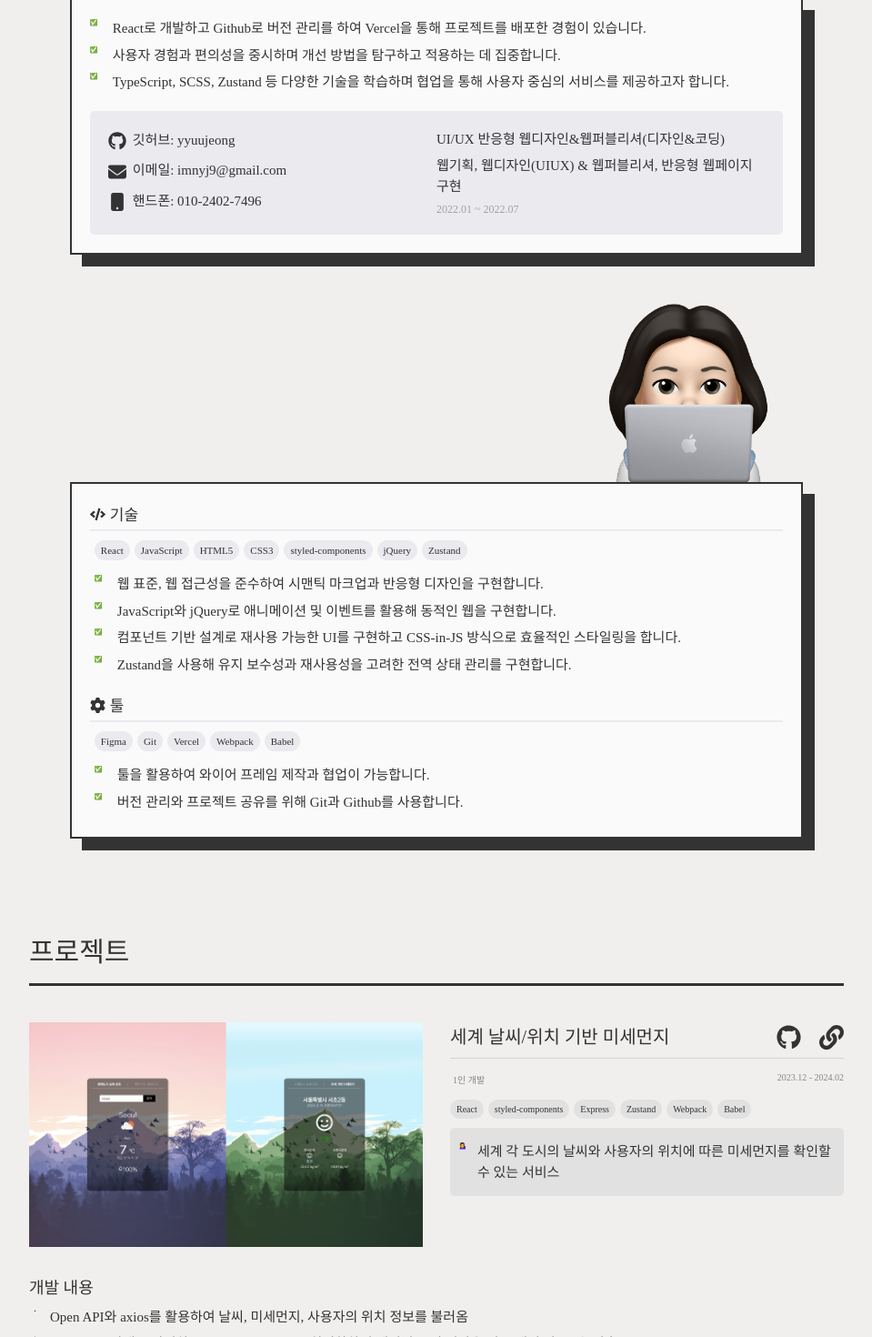
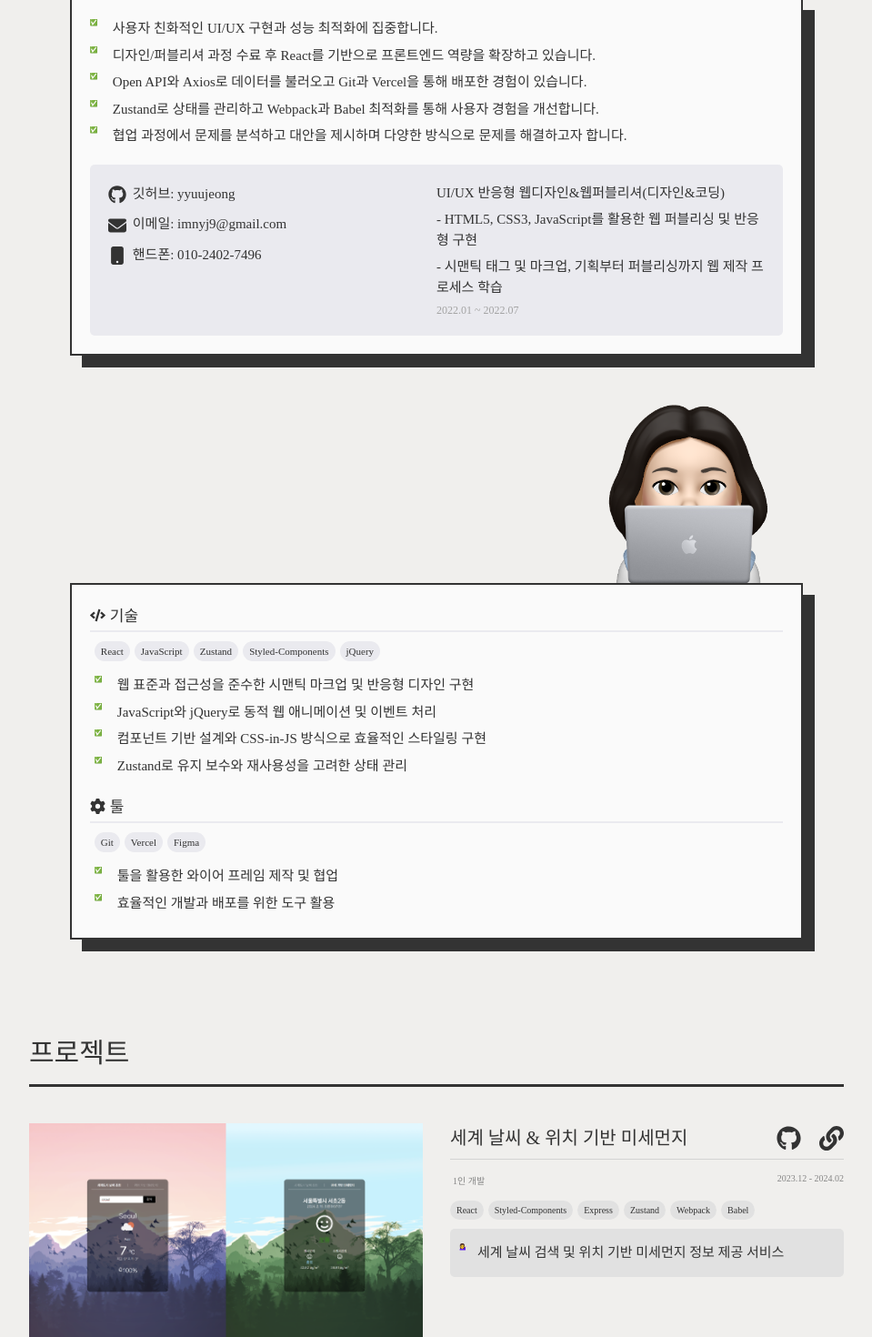
Before and after one commit to yyuujeong/my-portfolio, a React (Create React App) app: page / in a window 1280 px wide. Shown: the part 1200-2670 px from the top of the page at 91% size, without its empty margins (160-1119 px from the left). Built offline with nearby package versions, Linux system fonts and the light colour scheme; a web font is replaced by a local one.

Commit message:
upgrade React

```diff
--- a/src/components/AboutSkill.js
+++ b/src/components/AboutSkill.js
@@ -19,13 +19,18 @@ const AboutSkill = () => {
         <div className={styles.about_wrapper}>
           <ul className={styles.profile_sentence}>
             <li>
-            React로 개발하고 Github로 버전 관리를 하여 Vercel을 통해 프로젝트를 배포한 경험이 있습니다.
+            사용자 친화적인 UI/UX 구현과 성능 최적화에 집중합니다.
             </li>
             <li>
-            사용자 경험과 편의성을 중시하며 개선 방법을 탐구하고 적용하는 데 집중합니다.
+            디자인/퍼블리셔 과정 수료 후 React를 기반으로 프론트엔드 역량을 확장하고 있습니다.
             </li>
             <li>
-            TypeScript, SCSS, Zustand 등 다양한 기술을 학습하며 협업을 통해 사용자 중심의 서비스를 제공하고자 합니다.
+            Open API와 Axios로 데이터를 불러오고 Git과 Vercel을 통해 배포한 경험이 있습니다.
+            </li>
+            <li>
+            Zustand로 상태를 관리하고 Webpack과 Babel 최적화를 통해 사용자 경험을 개선합니다.
+            </li>
+            <li>협업 과정에서 문제를 분석하고 대안을 제시하며 다양한 방식으로 문제를 해결하고자 합니다.
             </li>
           </ul>
           <div className={styles.profile_text}>
@@ -47,8 +52,10 @@ const AboutSkill = () => {
                 UI/UX 반응형 웹디자인&웹퍼블리셔{"("}디자인&코딩{")"}
               </li>
               <li className={styles.details_right}>
-                웹기획, 웹디자인{"("}UIUX{")"} & 웹퍼블리셔, 반응형 웹페이지
-                구현
+              - HTML5, CSS3, JavaScript를 활용한 웹 퍼블리싱 및 반응형 구현
+              </li>
+              <li className={styles.details_right}>
+              - 시맨틱 태그 및 마크업, 기획부터 퍼블리싱까지 웹 제작 프로세스 학습
               </li>
               <li className={styles.date}>2022.01 ~ 2022.07</li>
             </ul>
--- a/src/components/Intro.js
+++ b/src/components/Intro.js
@@ -12,17 +12,17 @@ const Intro = () => {
         <Web width="100%" height="100vh" className={styles.svg} />
         <ul className={styles.intro_title}>
           <li className={styles.intro_title_line}>
-            <strong>인터랙티브한 </strong>
+            <strong>사용자 경험과</strong>
           </li>
           <li className={styles.intro_title_line}>
-            <strong>서비스를 추구하는 </strong>
+            <strong>성장에 진심인 개발자</strong>
           </li>
           <li className={styles.intro_title_line}>
             <p>나유정입니다.</p>
           </li>
         </ul>
         <div className={styles.intro_resume_btn}>
-          <a href="https://even-cowl-554.notion.site/8894c12eaf9a41bcbb33221d0ef366e5?pvs=4" target="_blank">
+          <a href="https://even-cowl-554.notion.site/8894c12eaf9a41bcbb33221d0ef366e5" target="_blank">
             이력서
           </a>
         </div>
--- a/src/datastorage/basic.js
+++ b/src/datastorage/basic.js
@@ -9,22 +9,20 @@ export const skillTools = [
     skills: [
       "React",
       "JavaScript",
-      "HTML5",
-      "CSS3",
-      "styled-components",
+      "Zustand",
+      "Styled-Components",
       "jQuery",
-      "Zustand",
     ],
-    tools: ["Figma", "Git", "Vercel", "Webpack", "Babel"],
+    tools: ["Git", "Vercel", "Figma"],
     skilldescs: [
-      "웹 표준, 웹 접근성을 준수하여 시맨틱 마크업과 반응형 디자인을 구현합니다.",
-      "JavaScript와 jQuery로 애니메이션 및 이벤트를 활용해 동적인 웹을 구현합니다.",
-      "컴포넌트 기반 설계로 재사용 가능한 UI를 구현하고 CSS-in-JS 방식으로 효율적인 스타일링을 합니다.",
-      "Zustand을 사용해 유지 보수성과 재사용성을 고려한 전역 상태 관리를 구현합니다.",
+      "웹 표준과 접근성을 준수한 시맨틱 마크업 및 반응형 디자인 구현",
+      "JavaScript와 jQuery로 동적 웹 애니메이션 및 이벤트 처리",
+      "컴포넌트 기반 설계와 CSS-in-JS 방식으로 효율적인 스타일링 구현",
+      "Zustand로 유지 보수와 재사용성을 고려한 상태 관리",
     ],
     tooldescs: [
-      "툴을 활용하여 와이어 프레임 제작과 협업이 가능합니다.",
-      "버전 관리와 프로젝트 공유를 위해 Git과 Github를 사용합니다.",
+      "툴을 활용한 와이어 프레임 제작 및 협업",
+      "효율적인 개발과 배포를 위한 도구 활용",
     ],
   },
 ];
@@ -39,27 +37,26 @@ export const groupAList = [
     date: "2023.12 - 2024.02",
     tags: [
       "React",
-      "styled-components",
+      "Styled-Components",
       "Express",
       "Zustand",
       "Webpack",
       "Babel",
     ],
     category: "1인 개발",
-    title: "세계 날씨/위치 기반 미세먼지",
+    title: "세계 날씨 & 위치 기반 미세먼지",
     infos: [
-      "세계 각 도시의 날씨와 사용자의 위치에 따른 미세먼지를 확인할 수 있는 서비스",
+      "세계 날씨 검색 및 위치 기반 미세먼지 정보 제공 서비스",
     ],
     descs: [
-      "Open API와 axios를 활용하여 날씨, 미세먼지, 사용자의 위치 정보를 불러옴",
-      "Zustand로 상태를 관리하고 Webpack, Babel로 최적화하여 페이지 로딩 시간을 기존 대비 약 3.4초 단축"
+      "Open API와 Axios로 날씨, 미세먼지, 위치 정보를 연동하고 화면에 표시",
+      "Zustand로 상태를 관리하고 Webpack과 Babel 최적화를 통해 페이지 로딩 시간 3.4초 단축",
     ],
     troubles: [
-      "API 키 보호를 위해 .env 파일을 만들어 .gitignore에 추가했으나 여전히 네트워크 창에서 키 노출",
+      "API 키 보호를 위해 .env를 설정했으나 여전히 키가 노출되는 문제 발생",
     ],
     solves: [
-      "Express를 이용해 서버 측에서 RESTful API를 작성하고 dotenv를 사용하여 환경 변수 관리",
-      "서버를 Vercel에 배포하고 클라이언트는 서버를 통해서만 API 요청을 수행하도록 변경. 이를 통해 API 키는 서버 내에서만 사용되어 클라이언트에서의 노출 방지",
+      "Express 서버를 적용해 API 요청을 처리하도록 리팩토링하여 클라이언트가 서버를 통해 요청하도록 구현",
     ],
   },
   {
@@ -72,17 +69,17 @@ export const groupAList = [
     tags: ["HTML5", "CSS3", "JavaScript"],
     category: "2인 개발",
     title: "키핑박스",
-    infos: ["짐 보관 예약 서비스 사이트"],
+    infos: ["짐 보관 예약 서비스"],
     descs: [
-      "담당 부분: 메인 페이지 및 예약 페이지의 UI/UX 설계 및 구현",
-      "오늘 날짜 이전 선택 불가 및 사이즈와 날짜에 따른 요금 자동 계산 기능 구현",
-      "JavaScript를 사용하여 폼 유효성 검사를 수행하고 경고 및 확인 창으로 잘못된 입력 방지"
+      "담당 부분: 메인, 예약 페이지 UI/UX 설계 및 구현",
+      "오늘 날짜 이전 선택 불가 기능과 사이즈/날짜별 요금 자동 계산 기능 구현",
+      "JavaScript를 활용한 폼 유효성 검사 및 경고 창 적용으로 잘못된 입력 방지"
     ],
     troubles: [
-      "header, footer 등 공통부분을 HTML include 방식으로 구현했으나 보안 취약 및 성능 저하 가능성 발견",
+      "HTML include 방식으로 구현된 공통 컴포넌트에서 보안 취약성과 성능 저하 문제 발생",
     ],
     solves: [
-      "공통부분을 ES6 모듈로 리팩토링하여 코드 재사용성을 높이고 안정성 향상"
+      "공통 컴포넌트를 ES6 모듈로 리팩토링하여 코드 재사용성을 높이고 성능과 보안을 강화"
     ],
   },
 ];
```
Also changed, not shown: package.json (+2 -5 lines), 2 other files (tests, documents, lock files or other folders).
